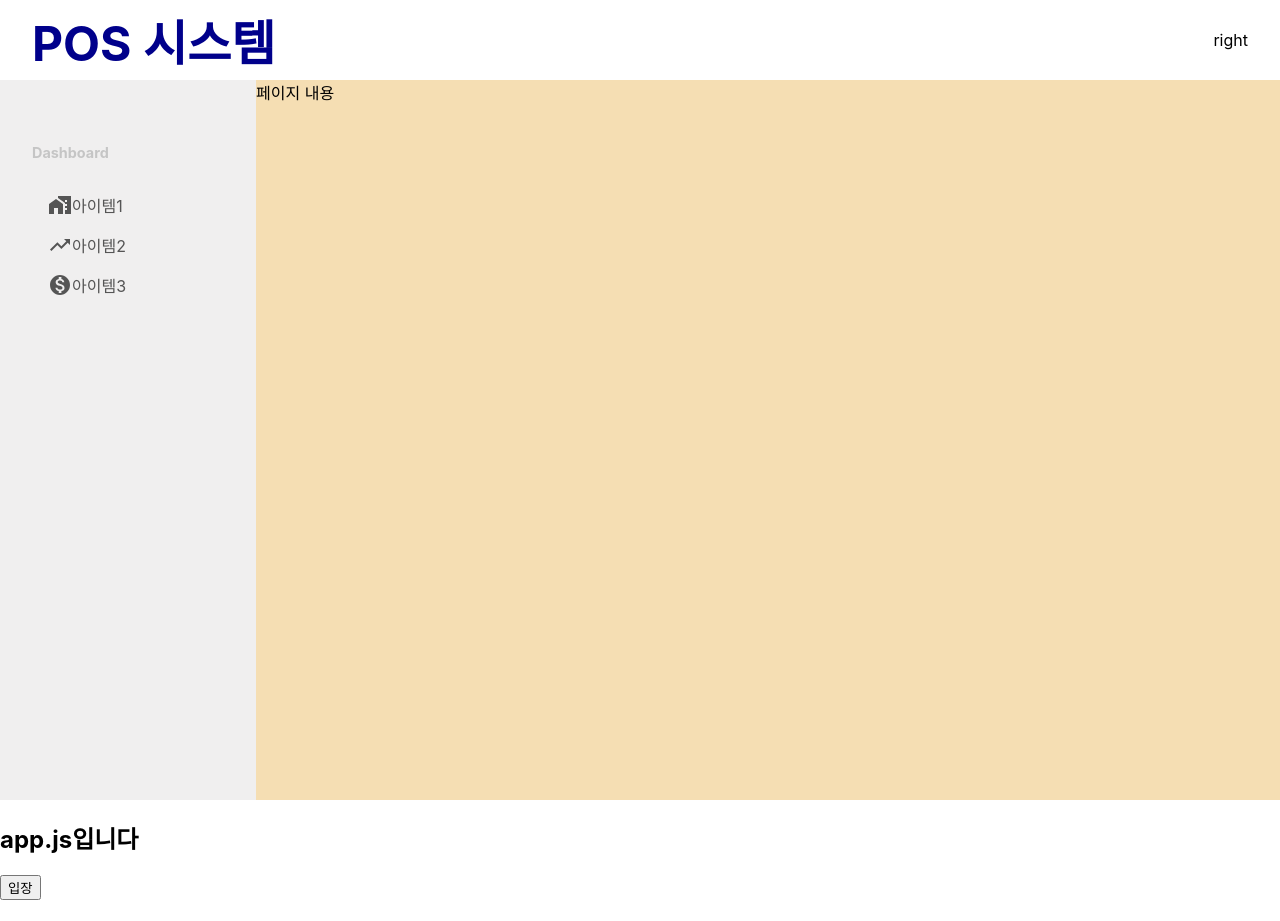
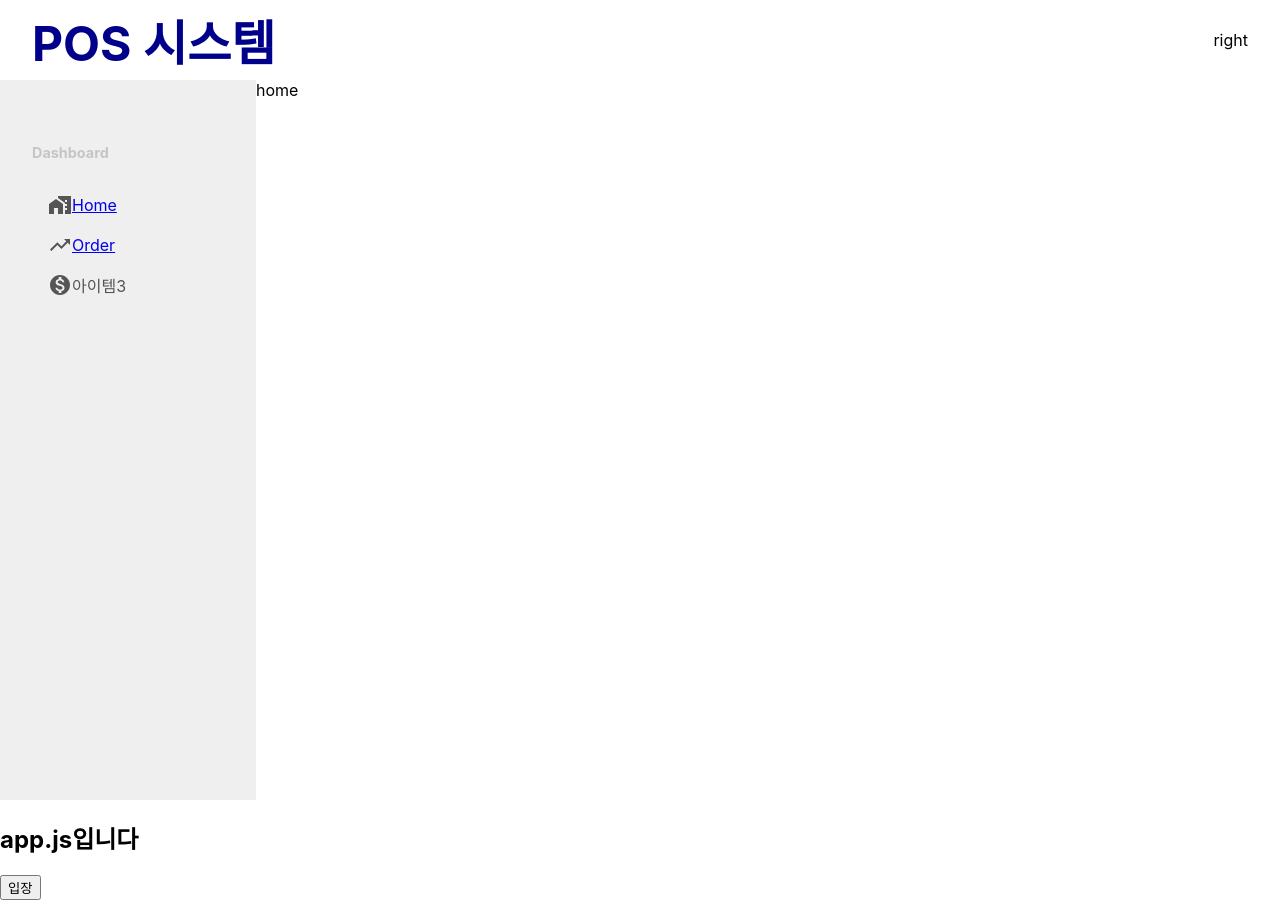
Before and after one commit to KimJongEon/frontend, a React (Create React App) app: page / in a window 1280 px wide. Built offline with nearby package versions, Linux system fonts and the light colour scheme.

Commit message:
home, order 페이지 분류

```diff
--- a/package.json
+++ b/package.json
@@ -13,6 +13,7 @@
     "axios": "^0.27.2",
     "react": "^18.2.0",
     "react-dom": "^18.2.0",
+    "react-router-dom": "^6.4.2",
     "react-scripts": "5.0.1",
     "web-vitals": "^2.1.4"
   },
--- a/src/App.js
+++ b/src/App.js
@@ -1,9 +1,14 @@
 import './App.css';
 import ApiTestComponent from './ApiTestComponent';
 import Topbar from './components/topbar/Topbar';
-import Sidebar from './components/sidebar/Sidebar'
+import Sidebar from './components/sidebar/Sidebar';
+import Home from './pages/home/Home';
+import Order from './pages/order/Order'
+import { Routes, Route, useNavigate } from 'react-router-dom';
 
 function App() {
+  let navigate = useNavigate();
+
   return (
     <div className="App">
 
@@ -12,8 +17,19 @@ function App() {
 
       {/* 고정 : Left Side bar */}
       <div className="container">
-        <Sidebar></Sidebar>
-        <div className="others">페이지 내용</div>
+        {/* <Sidebar></Sidebar> */}
+        <Sidebar navigate={navigate}></Sidebar>
+        {/* <Home></Home> */}
+
+        {/* <div className="others">페이지 내용</div> */}
+
+        <Routes>
+          {/* home 페이지 */}
+          <Route path="/" element={<Home/>} />
+
+          {/* Order 페이지 */}
+          <Route path="/order" element={<Order/>} />
+        </Routes>
 
       </div>
 
--- a/src/components/sidebar/Sidebar.js
+++ b/src/components/sidebar/Sidebar.js
@@ -3,8 +3,10 @@ import './sidebar.css';
 import HomeWorkIcon from '@mui/icons-material/HomeWork';
 import TrendingUpIcon from '@mui/icons-material/TrendingUp';
 import MonetizationOnIcon from '@mui/icons-material/MonetizationOn';
+import { NavLink, Link } from 'react-router-dom';
 
-function Sidebar(){
+
+function Sidebar(props){
     return (
         <div className="sidebar">
             <div className="sidebarWrapper">
@@ -12,11 +14,15 @@ function Sidebar(){
                     <h3 className="sidebarTitle">Dashboard</h3>
                     <ul className="sidebarList">
                         <li className="sidebarListItem">
-                            <HomeWorkIcon/> 아이템1
+                            <HomeWorkIcon/>
+                            <Link to="/">Home</Link>
+                            {/* <Link onClick={()=>{ props.navigate('/') }}>Home</Link> */}
                         </li>
 
                         <li className="sidebarListItem">
-                            <TrendingUpIcon/> 아이템2
+                            <TrendingUpIcon/>
+                            <Link to="/order">Order</Link>
+                            {/* <Link onClick={()=>{ props.navigate('/order') }}>Order</Link> */}
                         </li>
 
                         <li className="sidebarListItem">
--- a/src/index.js
+++ b/src/index.js
@@ -3,11 +3,14 @@ import ReactDOM from 'react-dom/client';
 import './index.css';
 import App from './App';
 import reportWebVitals from './reportWebVitals';
+import { BrowserRouter } from 'react-router-dom';
 
 const root = ReactDOM.createRoot(document.getElementById('root'));
 root.render(
   <React.StrictMode>
-    <App />
+    <BrowserRouter> {/* react-router-dom 사용 : BrowserRouter 선언 */}
+      <App />
+    </BrowserRouter>
   </React.StrictMode>
 );
 
--- /dev/null
+++ b/src/pages/home/Home.js
@@ -0,0 +1,10 @@
+import React from 'react';
+import './home.css';
+
+function Home(){
+    return(
+        <div className="home">home</div>
+    ); // return End
+}
+
+export default Home;
--- /dev/null
+++ b/src/pages/home/home.css
@@ -0,0 +1,3 @@
+.home {
+    flex : 4;
+}
--- /dev/null
+++ b/src/pages/order/Order.js
@@ -0,0 +1,10 @@
+import React from 'react';
+import './order.css';
+
+function Order(){
+    return (
+        <div className="order">Order 페이지입니다.</div>
+    ); // return End
+}
+
+export default Order;
--- /dev/null
+++ b/src/pages/order/order.css
@@ -0,0 +1,3 @@
+.order{
+    flex:4;
+}
```
Also changed, not shown: 1 other file (tests, documents, lock files or other folders).
